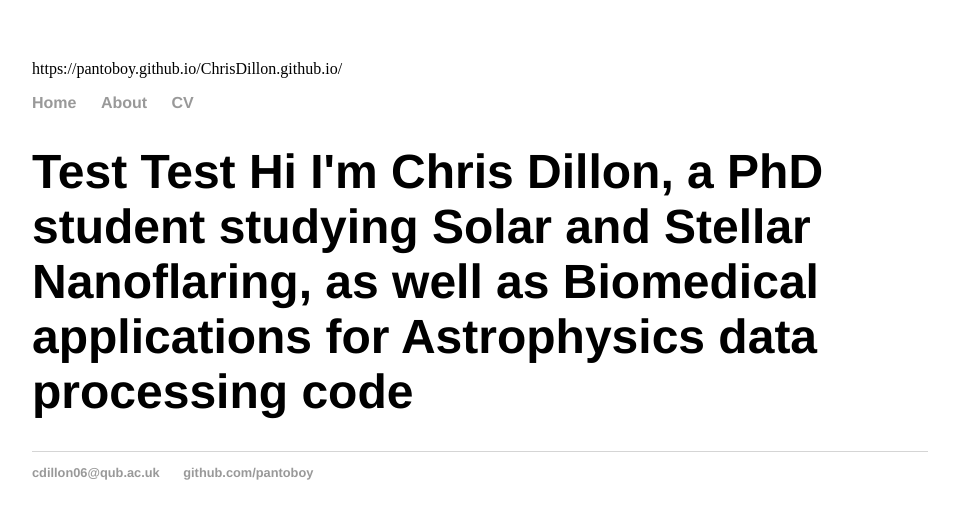
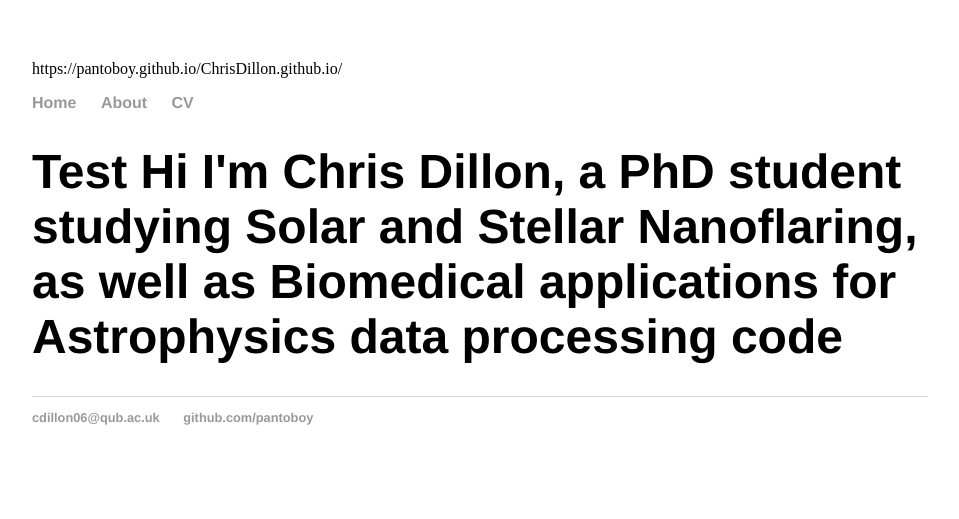
Before and after one commit to ChristopherJohnDillon/ChrisDillon.github.io, a Jekyll site: the page built from index.html, in a window 1280 px wide. Shown: the top 519 px of the page, without its empty margins (160-1119 px from the left). Built offline with Jekyll 4.4.1, drawn with Linux system fonts in a browser that asks for light colours.

Commit message:
Update index.html

```diff
--- a/index.html
+++ b/index.html
@@ -4,7 +4,7 @@ title: Christopher Dillon
 ---
 
 <div class="blurb">
-        		<h1>Test Test Hi I'm Chris Dillon, a PhD student studying Solar and Stellar Nanoflaring, as well as Biomedical applications for Astrophysics data processing code</h1>
+        		<h1>Test  Hi I'm Chris Dillon, a PhD student studying Solar and Stellar Nanoflaring, as well as Biomedical applications for Astrophysics data processing code</h1>
 				<p></p>
     		</div><!-- /.blurb -->
 		</div><!-- /.container -->
```
